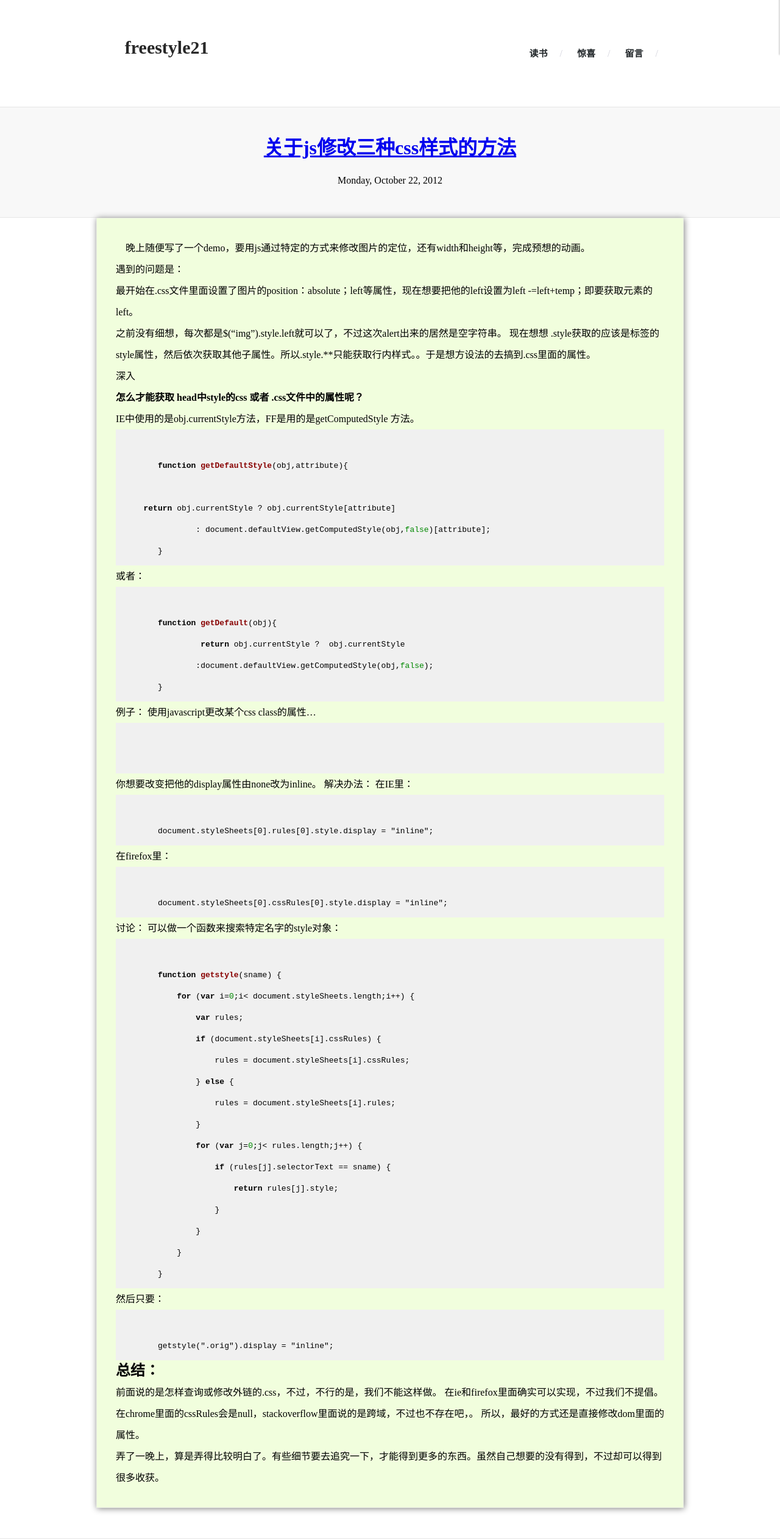
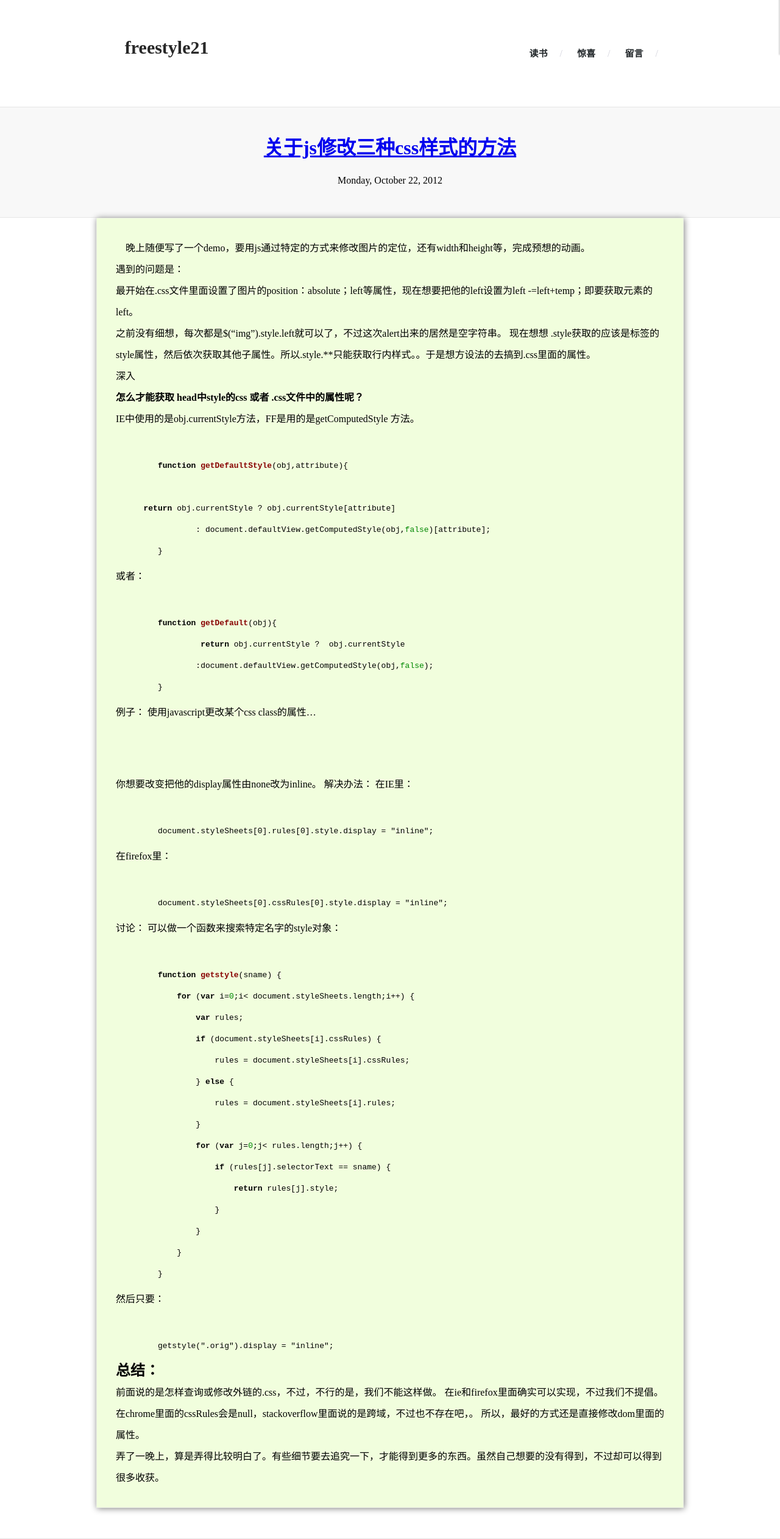
Before and after one commit to qubaomingg/freestyle21.github.com, a Jekyll site: the page built from _posts/2012-10-22-change-css-style.md, in a window 1280 px wide. Shown: the whole page at 61% size. Built offline with Jekyll 4.4.1, drawn with Linux system fonts in a browser that asks for light colours; some web fonts are replaced; comment, search, counter and statistics services are not loaded.

Commit message:
highlight

```diff
--- a/styles/default.css
+++ b/styles/default.css
@@ -6,7 +6,7 @@ Original style from softwaremaniacs.org (c) Ivan Sagalaev <Maniac@SoftwareManiac
 
 pre code {
   display: block; padding: 0.5em;
-  background: #F0F0F0;
+  background: #f1fedd;
 }
 
 pre code,
```
